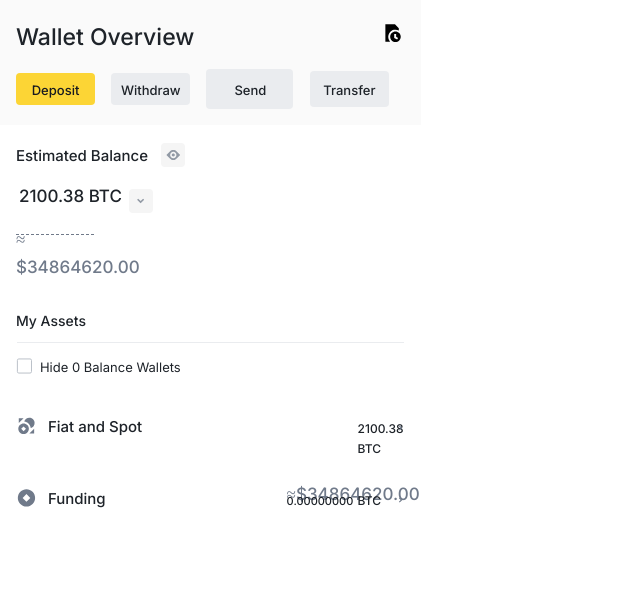
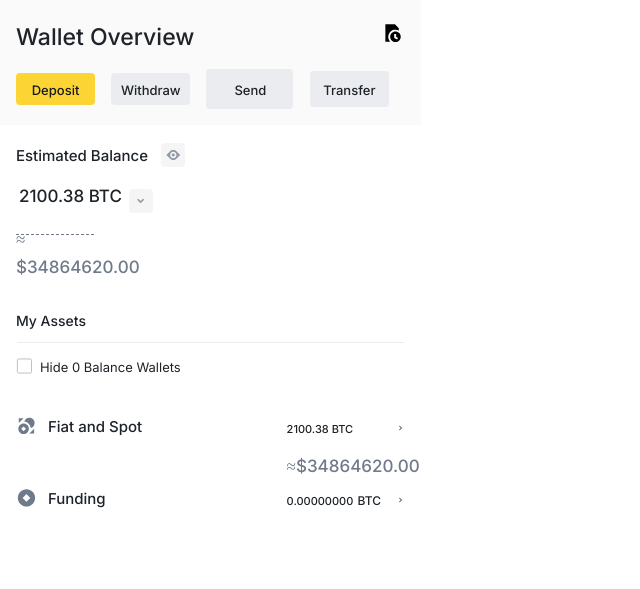
Before and after one commit to moepic19/binances, a website built with Parcel: page index.html in a window 1280 px wide. Shown: the part 125-714 px from the top of the page, without its empty margins (0-640 px from the left). Built offline with nearby package versions, Linux system fonts and the light colour scheme.

Commit message:
Update index.html

```diff
--- a/index.html
+++ b/index.html
@@ -229,14 +229,12 @@
                                   </div>
                                   <div class="frame1-div35">
                                     <div class="frame1-div36">
-                                      <span class="frame1-text30">
+                                      <span class="frame1-text28">
                                         <span>2100.38 BTC</span>
                                       </span>
-                                      <span class="frame1-text30">
-                                        <span></span>
-                                      </span>
+
                                       <span  class="frame1-text20"
-                                        > <br>≈$34864620.00</span>
+                                        > ≈$34864620.00</span>
 
                                     </div>
 
```
